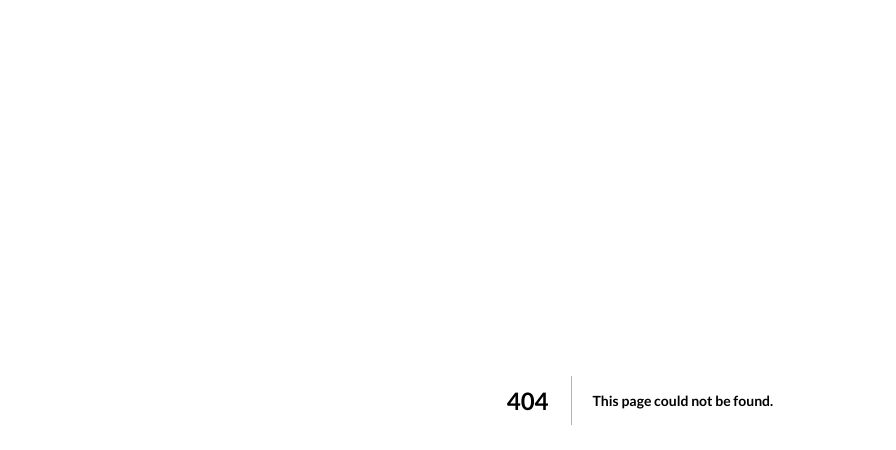
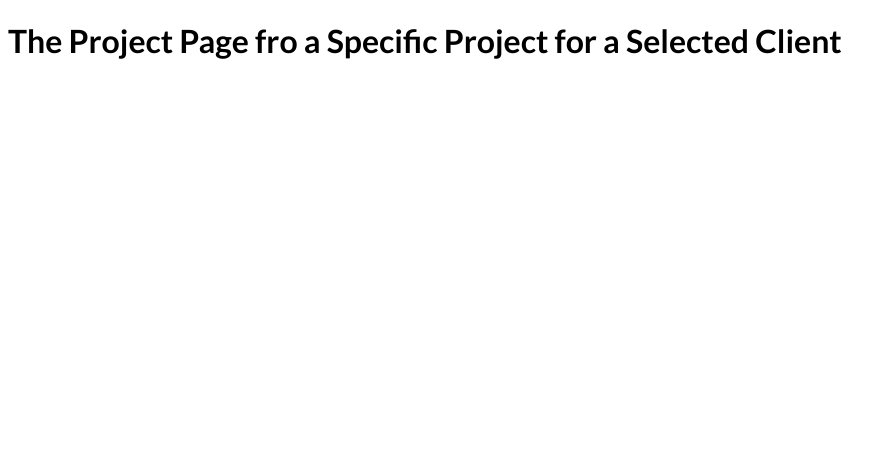
Before and after one commit to antoninaparulava-coder/nextjs-course, a Next.js app: page /clients/1/1 in a window 1280 px wide. Before the commit this address had no page. Shown: the top 450 px of the page, without its empty margins (0-896 px from the left). Built offline with nearby package versions, Linux system fonts and the light colour scheme.

Commit message:
Building Nested Dynamic Routes & Paths

```diff
--- /dev/null
+++ b/pages/clients/[id]/[clientprojectid].js
@@ -0,0 +1,15 @@
+import { useRouter } from "next/router"
+
+function SelectedClientProjectPage() {
+    const router = useRouter()
+
+    console.log(router.query)
+
+    return(
+        <div>
+            <h1>The Project Page fro a Specific Project for a Selected Client</h1>
+        </div>
+    )
+}
+
+export default SelectedClientProjectPage
```
Also changed, not shown: pages/clients/[id]/index.js (added, +15 -0 lines), pages/clients/index.js (added, +9 -0 lines).
